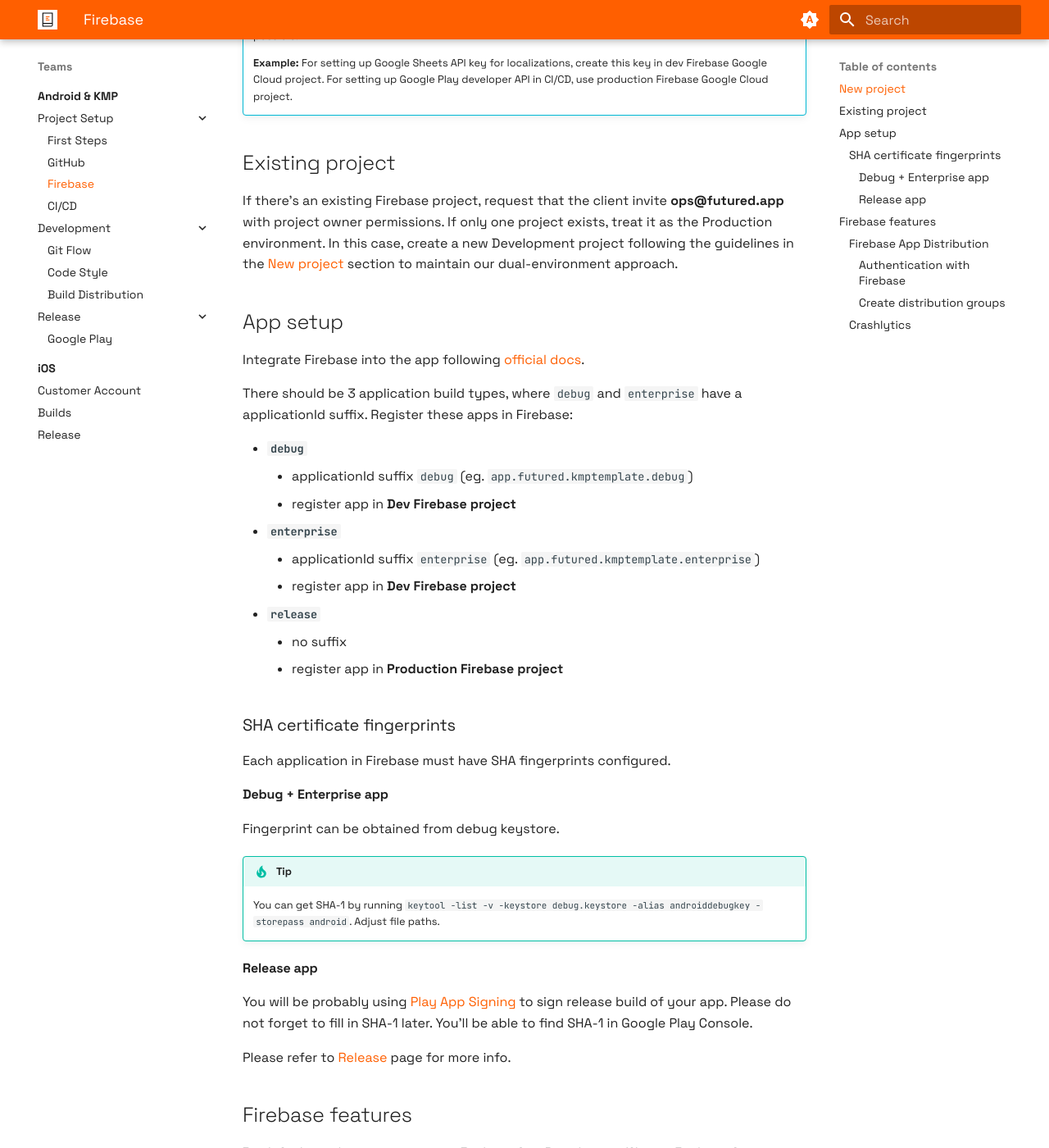
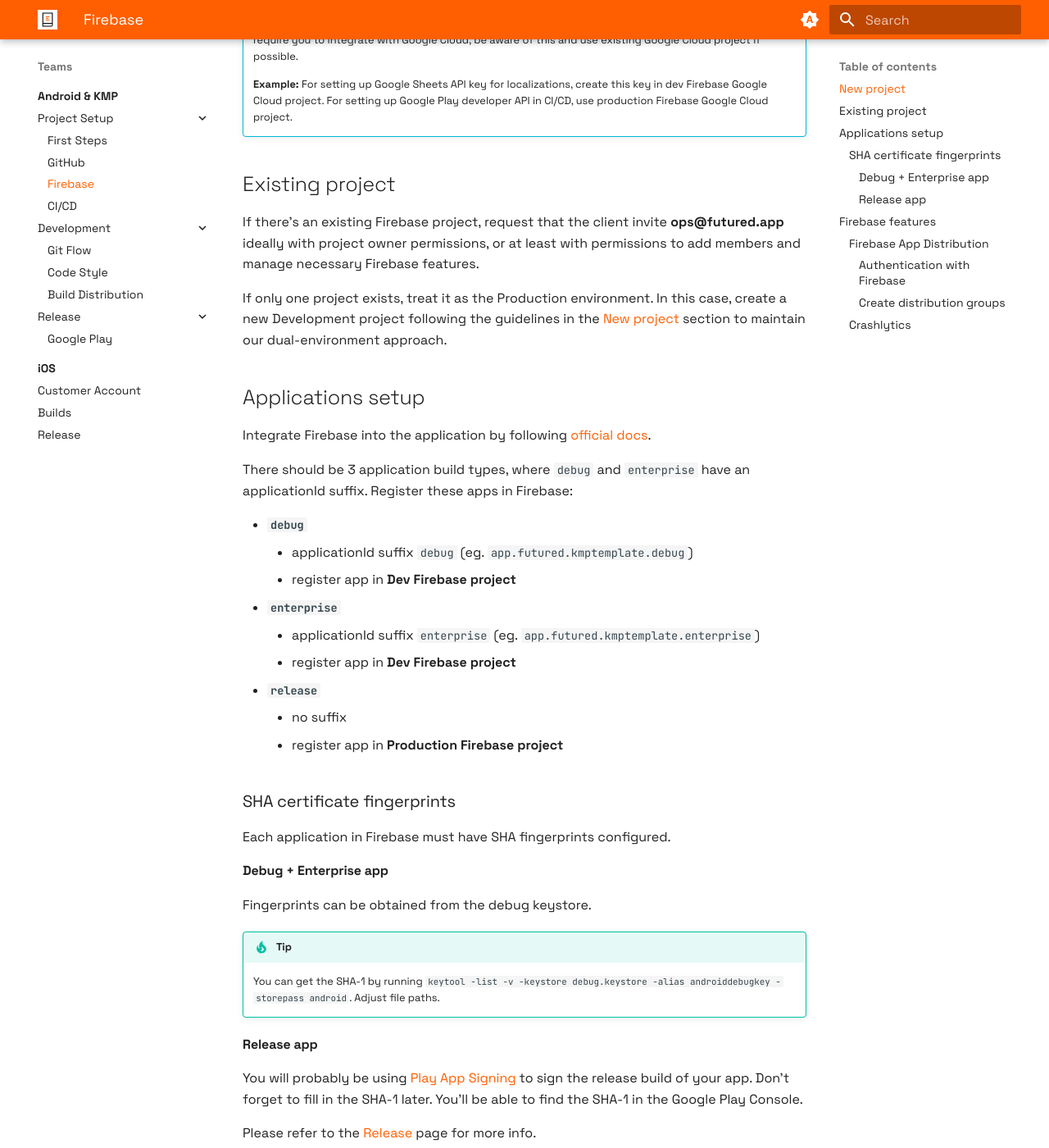
Before and after one commit to futuredapp/Engineering-Handbook, an MkDocs documentation site: the page built from docs/Teams/android/project_setup/20_firebase.md, in a window 1280 px wide and 1400 px high, scrolled down 1310 px. Shown: the whole window at 82% size. Built offline with MkDocs 1.6.1 and Material for MkDocs 9.7.7, drawn with Linux system fonts in a browser that asks for light colours; some of the changed text lies outside the part shown.

Commit message:
Improve grammar

````diff
--- a/docs/Teams/android/project_setup/20_firebase.md
+++ b/docs/Teams/android/project_setup/20_firebase.md
@@ -1,8 +1,8 @@
 # Firebase
 
-Our projects use a dual Firebase setup, meaning there are ideally two Firebase projects - one for the development environment and one for the production environment.
+Our mobile application projects use a dual Firebase setup, meaning there are ideally two Firebase projects - one for the development environment and one for the production environment.
 
-!!! question "Why two projects?"
+!!! question "Why two Firebase projects?"
     Separate dev and prod Firebase projects provide several benefits:
 
     - **Clean Analytics**: Developer testing won't contaminate real user data.
@@ -16,14 +16,14 @@
 
 ## New project
 
-Create a new Dev a Prod project using **ops@futured.app** email and invite all necessary collaborators with roles set using [principle of least privilege](https://www.cloudflare.com/en-gb/learning/access-management/principle-of-least-privilege/).
+Create new Dev and Prod projects using **ops@futured.app** email and invite all necessary collaborators with roles set using [principle of least privilege](https://www.cloudflare.com/en-gb/learning/access-management/principle-of-least-privilege/).
 
-When creating a new projects, follow the naming convention:
+When creating new projects, follow the naming convention:
 
 - Dev project: `<Project Name> - Dev`
 - Production project: `<Project Name>`
 
-For production project in `In Project settings > General`, set the Environment type to `Production`.
+For production project in `Project settings > General`, set the Environment type to `Production`.
 
 ![](../../../assets/firebase/firebase_production_project.png){: style="height:auto;width:auto;max-height:200px"}
 
@@ -34,13 +34,15 @@
 
 ## Existing project
 
-If there's an existing Firebase project, request that the client invite **ops@futured.app** with project owner permissions. If only one project exists, treat it as the Production environment. In this case, create a new Development project following the guidelines in the [New project](#new-project) section to maintain our dual-environment approach.
+If there's an existing Firebase project, request that the client invite **ops@futured.app** ideally with project owner permissions, or at least with permissions to add members and manage necessary Firebase features.
 
-## App setup
+If only one project exists, treat it as the Production environment. In this case, create a new Development project following the guidelines in the [New project](#new-project) section to maintain our dual-environment approach.
 
-Integrate Firebase into the app following [official docs](https://firebase.google.com/docs/android/setup).
+## Applications setup
 
-There should be 3 application build types, where `debug` and `enterprise` have a applicationId suffix.
+Integrate Firebase into the application by following [official docs](https://firebase.google.com/docs/android/setup).
+
+There should be 3 application build types, where `debug` and `enterprise` have an applicationId suffix.
 Register these apps in Firebase:
 
 - **`debug`**
@@ -59,20 +61,20 @@
 
 #### Debug + Enterprise app
 
-Fingerprint can be obtained from debug keystore.
+Fingerprints can be obtained from the debug keystore.
 
 !!! tip
-    You can get SHA-1 by running `keytool -list -v -keystore debug.keystore -alias androiddebugkey -storepass android`. Adjust file paths.
+    You can get the SHA-1 by running `keytool -list -v -keystore debug.keystore -alias androiddebugkey -storepass android`. Adjust file paths.
 
 #### Release app
 
-You will be probably using [Play App Signing](https://support.google.com/googleplay/android-developer/answer/9842756?hl=en) to sign release build of your app. Please do not forget to fill in SHA-1 later. You'll be able to find SHA-1 in Google Play Console.
+You will probably be using [Play App Signing](https://support.google.com/googleplay/android-developer/answer/9842756?hl=en) to sign the release build of your app. Don't forget to fill in the SHA-1 later. You'll be able to find the SHA-1 in the Google Play Console.
 
-Please refer to [Release](../release/00_google_play.md) page for more info.
+Please refer to the [Release](../release/00_google_play.md) page for more info.
 
 ## Firebase features
 
-By default, each project must use Firebase App Distribution. We use Firebase App Distribution to distribute builds for QA and clients. Refer to [Build distrubution](../development/20_build_distrubution.md) page for more info.
+By default, each project must use Firebase App Distribution. We use Firebase App Distribution to distribute builds for QA and clients. Refer to the [Build distribution](../development/20_build_distrubution.md) page for more info.
 
 ### Firebase App Distribution
 
@@ -96,14 +98,14 @@
 4. Click Done, navigate to that account, and create a new JSON key in `Keys > Add key`.
 5. Copy contents of this key into `APP_DISTRIBUTION_SERVICE_ACCOUNT` repository secret in GitHub and delete the JSON file from your disk.
 
-More info about CI/CD setup is in [CI/CD](./30_ci_cd.md) page.
+More info about CI/CD setup is in the [CI/CD](./30_ci_cd.md) page.
 
 !!! tip "Pro tip"
-    If you forgot to assign the "Firebase Admin" role to your service aacount, you can do that in `IAM & Admin > IAM` menu of Cloud Console by clicking the `Edit principal` icon next to service account.
+    If you forgot to assign the "Firebase Admin" role to your service account, you can do that in `IAM & Admin > IAM` menu of Cloud Console by clicking the `Edit principal` icon next to service account.
 
 #### Create distribution groups
 
-The last thing to set up is Distribution groups. Create three distribution groups in App Distribution:
+The last thing to set up is Distribution groups. Create three App Distribution distribution groups:
 
 - `futured-devs`
 - `futured-qa`
@@ -115,7 +117,7 @@
 
 ### Crashlytics
 
-If you decide to use Firebase Crashlytics, make sure to disable [mapping file upload](https://firebase.google.com/docs/crashlytics/get-deobfuscated-reports?platform=android#keep-obfuscated-build-variants) for debug builds:
+If you decide to use Firebase Crashlytics, make sure to disable [mapping file upload](https://firebase.google.com/docs/crashlytics/get-deobfuscated-reports?platform=android#keep-obfuscated-build-variants) for debug builds.:
 ```kotlin
 buildTypes {
     getByName("debug") {
````
